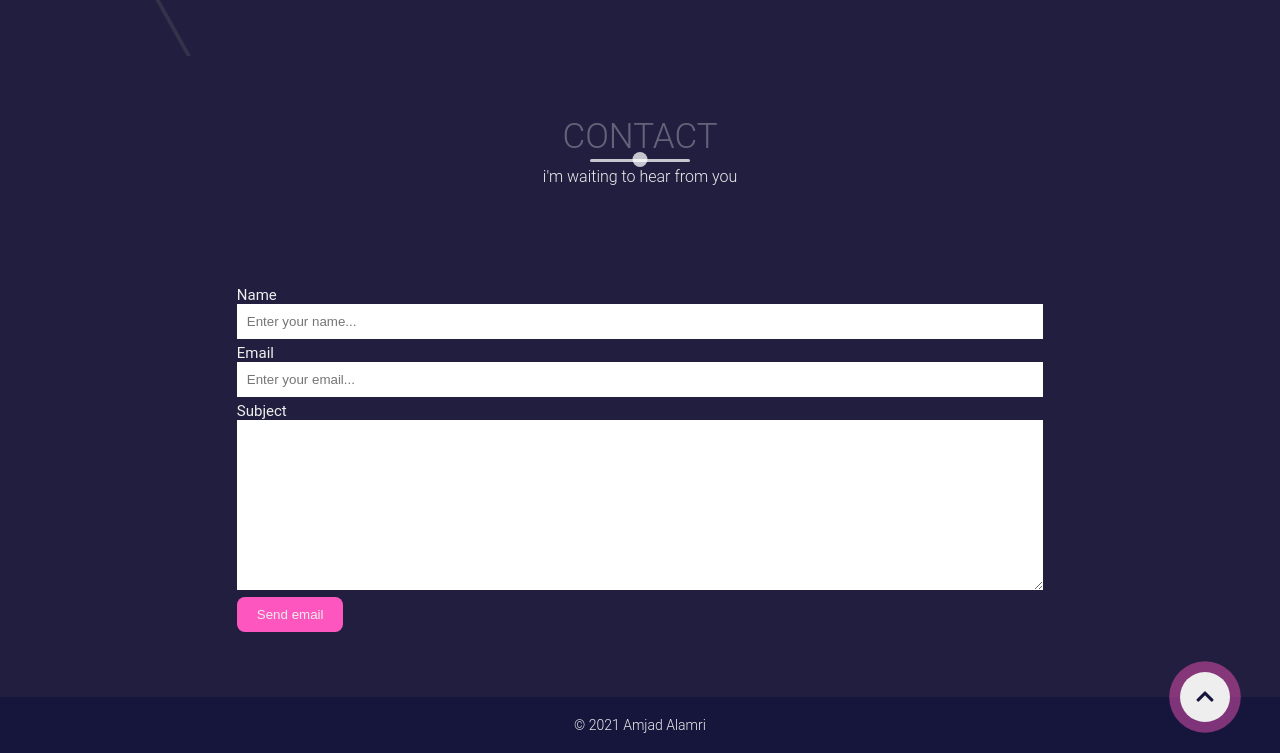
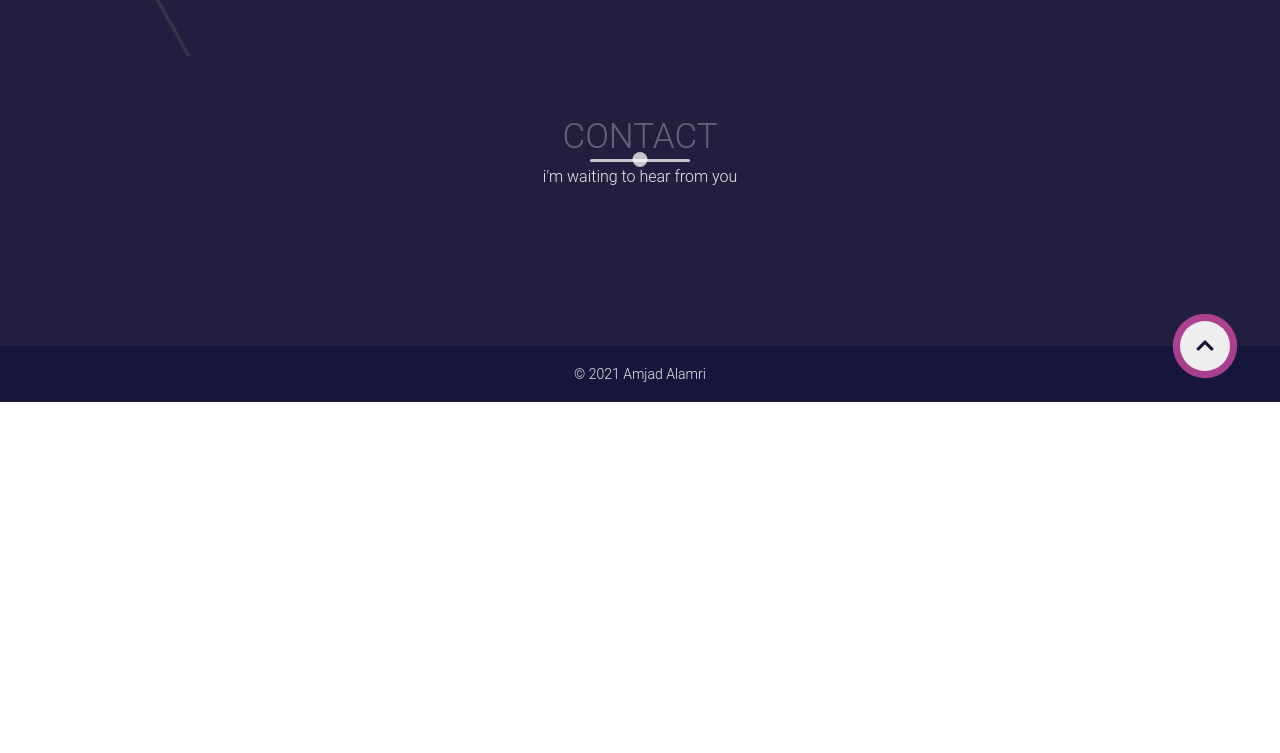
Before and after one commit to Amjad-AlAmri/portfolio, a plain HTML site: page index.html in a window 1280 px wide. Shown: the part 3805-4558 px from the top of the page. After the commit the page ends 4207 px from the top, so only its background shows below. Drawn offline with nearby package versions, Linux system fonts and the light colour scheme; a web font is replaced by a local one.

Commit message:
Update index.html

```diff
--- a/index.html
+++ b/index.html
@@ -241,15 +241,6 @@ emailjs.init("user_O17doFHWEzVQOWdHylf8q");
                 <textarea name="subject" id="subject" rows="10" cols="10"></textarea>
                 <input type="submit" value="Submit">
             </form>-->
-        <form  id="contact-form" action="mailto:amjadalamri@hotmail.com" method="get" enctype="text/plain" data-aos="fade-up" data-aos-delay="300">
-            <label for="name">Name</label>
-            <input type="text" id="name" name="name" placeholder="Enter your name..." required>
-            <label for="email">Email</label>
-            <input type="email" id="email" name="email" placeholder="Enter your email..." required>
-            <label for="subject">Subject</label>
-            <textarea name="subject" id="subject" rows="10" cols="10"></textarea>
-            <input href="" type="submit" value="Send email">
-        </form>
         </div>
     </section>
     <footer class="copyright">
```
